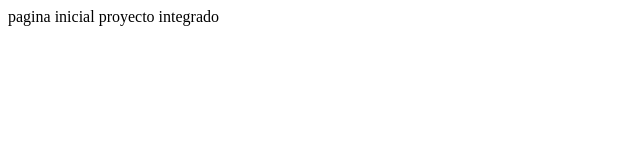
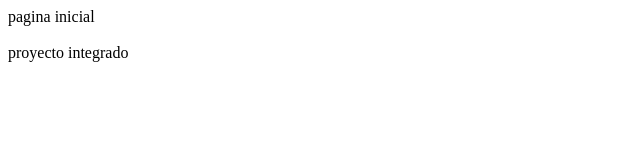
Before and after one commit to antonellasuarez/pagina-8, a plain HTML site: page index.html in a window 1280 px wide. Shown: the whole page, without its empty margins (0-640 px from the left). Drawn offline with Linux system fonts and the light colour scheme.

Commit message:
actualizacion 4- 8/4/2024

```diff
--- a/index.html
+++ b/index.html
@@ -6,7 +6,7 @@
     <title>Document</title>
 </head>
 <body>
- pagina inicial
+ pagina inicial  <br><br>
 
  proyecto integrado
 </body>
```
